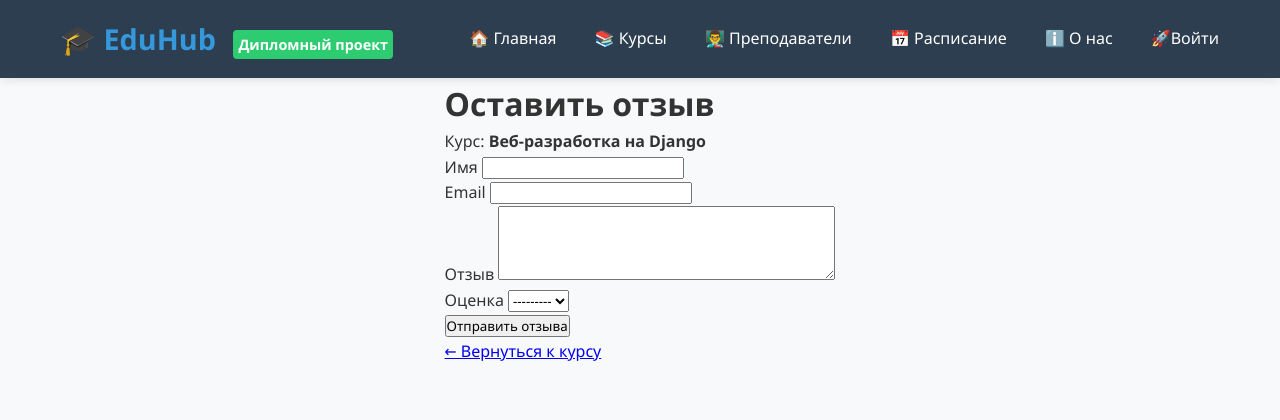
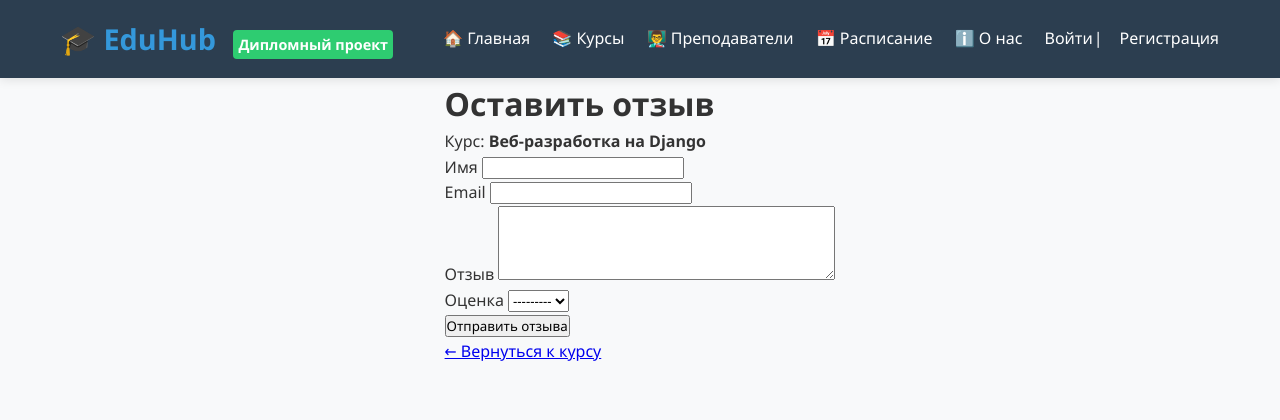
Before and after one commit to ilaygural/edu_hub_diploma, a Django app: page /course/6/review/ in a window 1280 px wide. Shown: the top 420 px of the page. Run offline with Django 5.2, Linux system fonts and the light colour scheme; data comes from the database, SQL or seed files in the repository; both versions use the stored data as it was after the commit.

Commit message:
fix: change html register button

```diff
--- a/static/css/header.css
+++ b/static/css/header.css
@@ -30,10 +30,10 @@ header {
 nav a {
     color: white;
     text-decoration: none;
-    margin-left: 2rem;
+    margin-left: 1rem;
     font-weight: 500;
     padding: 1px 1px;
-    border-radius: 4px;
+    border-radius: 1px;
     transition: background 0.3s;
 }
 
--- a/templates/includes/header.html
+++ b/templates/includes/header.html
@@ -23,7 +23,7 @@
                     </button>
                 </form>
                 {% else %}
-                <a href="{% url 'users:login' %}" class="login">🚀Войти</a>
+                <a href="{% url 'users:login' %}">Войти</a>|<a>Регистрация</a>
                 {% endif %}
             </nav>
         </div>
```
Also changed, not shown: db.sqlite3.
